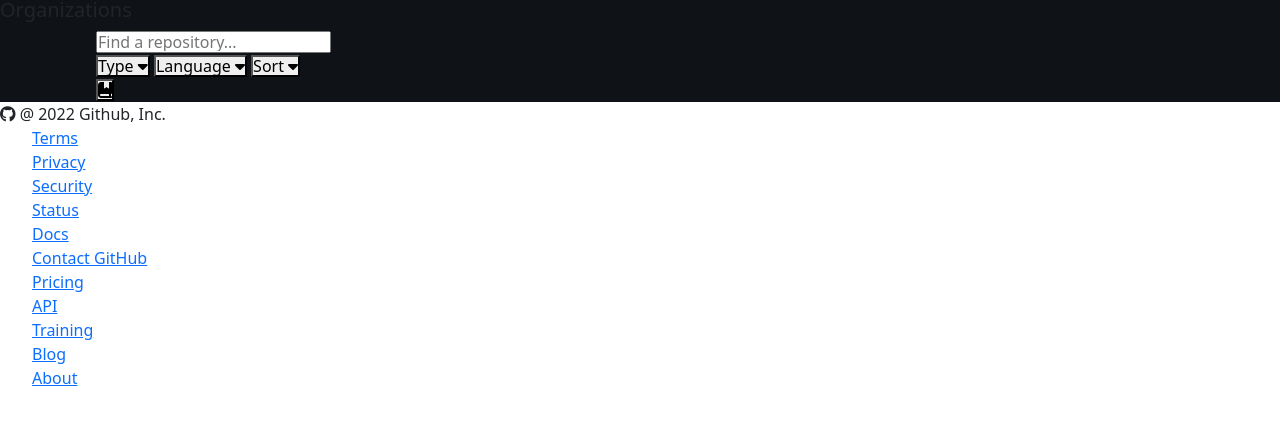
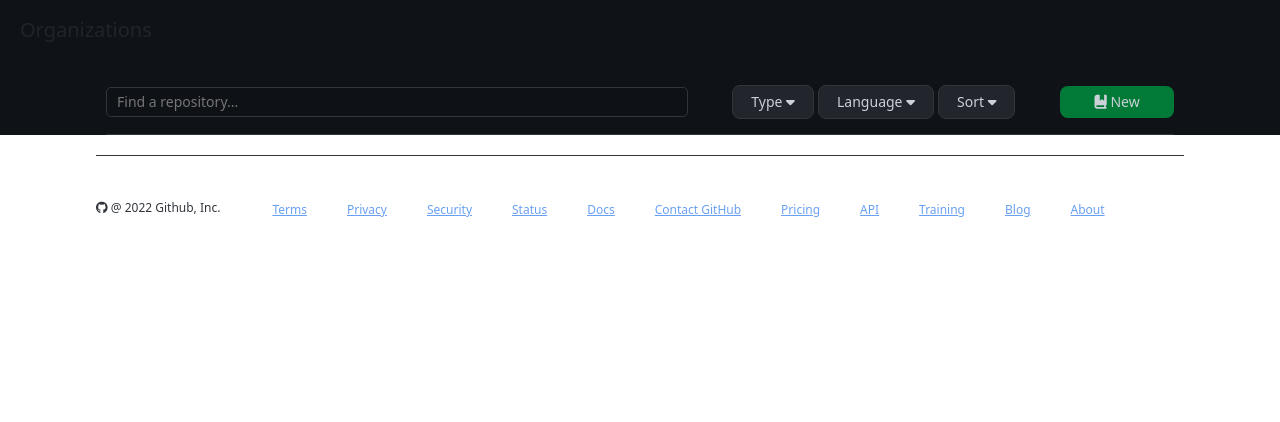
Before and after one commit to ryantheshort/github-page, a plain HTML site: page index.html in a window 1280 px wide. Shown: the part 134-556 px from the top of the page. Drawn offline with nearby package versions, Linux system fonts and the light colour scheme.

Commit message:
finishes css for footer and base body container

```diff
--- a/css/main.css
+++ b/css/main.css
@@ -155,3 +155,116 @@ main {
     position: relative;
 
 }
+
+/* SIDEBARS */
+
+.sidebar {
+    width: 340px;
+    display: flex;
+    flex-direction: column;
+    justify-content: flex-start;
+    padding: 20px;
+    position: relative;
+}
+
+/* Projects Container */
+
+.projects-container {
+    flex-grow: 1;
+    padding: 0 10px;
+}
+.projects-container .search-repo {
+    padding: 15px 0;
+    border-bottom: 1px solid #31363c;
+    width: 100%;
+    display: flex;
+    justify-content: flex-start;
+    align-items: center;
+}
+.search-repo > input {
+    background-color: #0e1116;
+    border: 1px solid #31363c;
+    border-radius: 5px;
+    color: #cad1d8;
+    font-size: 14px;
+    padding: 6px 10px;
+    flex-grow: 8;
+}
+.search-repo > input:focus {
+    outline: 2px solid #69a0f3;
+}
+.search-repo button {
+    display: inline-block;
+    padding: 8px 18px;
+    border: 1px solid #31363c;
+    background-color: #22262C;
+    color: #cad1d8;
+    font-size: 14px;
+    cursor: pointer;
+    text-align: center;
+    border-radius: 8px;
+}
+.search-repo button:hover {
+    border: 1px solid #cad1d8;
+    background-color: #494e56;
+}
+.search-repo .new-button {
+    flex-grow: 1;
+    padding: 8px 12px;
+    border: none;
+    background-color: #007a36;
+}
+.search-repo .new-button:hover {
+    border: none;
+    background-color: #009543;
+}
+.search-repo .sort-buttons {
+    flex-grow: 2;
+    text-align: center;
+}
+.repo-list {
+    padding: 0 10px;
+}
+.repo-list > li {
+    padding-top: 10px;
+    padding-bottom: 10px;
+    border-bottom: 1px solid #31363c;
+    display: flex;
+    justify-content: space-between;
+    align-items: center;
+}
+
+/* FOOTER ===== */
+
+footer {
+    position: relative;
+    width: 85%;
+    margin: 20px auto 40px auto;
+    padding-top: 20px;
+    bottom: 0;
+    display: flex;
+    justify-content: flex-start;
+    align-items: center;
+    border-top: 1px solid #31363c;
+}
+footer .footer-logo {
+    display: block;
+    font-size: 12px;
+    color: #31363c;
+}
+.footer-links {
+    height: 100%;
+    margin: 0;
+    display: flex;
+    align-items: center;
+}
+.footer-links > li {
+    margin: 20px;
+}
+.footer-links > li > a {
+    font-size: 12px;
+    color: #69a0f3;
+}
+.footer-links > li > a:hover {
+    text-decoration: underline;
+}
--- a/index.html
+++ b/index.html
@@ -57,7 +57,7 @@
             <div class="organizations"></div>
         </aside>
 
-    </section>
+
     <section class="projects-container">
         <div class="search-repo">
             <input type="text" placeholder="Find a repository...">
@@ -66,11 +66,11 @@
                 <button>Language <span class="fa-solid fa-caret-down"></span></button>
                 <button>Sort <span class="fa-solid fa-caret-down"></span></button>
             </div>
-            <button class="new-button"><span class="fa-solid fa-book-bookmark"></span></button>
+            <button class="new-button"><span class="fa-solid fa-book-bookmark"></span> New</button>
         </div>
         <ul class="row repo-list"></ul>
     </section>
-</section>
+    </section>
 
     </main>
 
```
